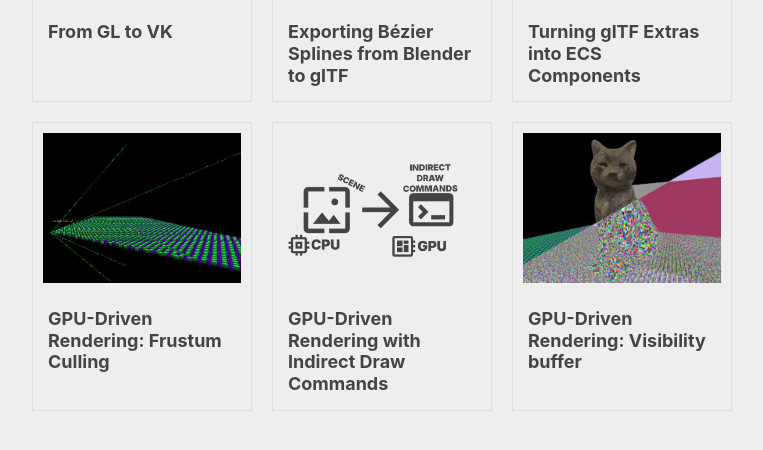
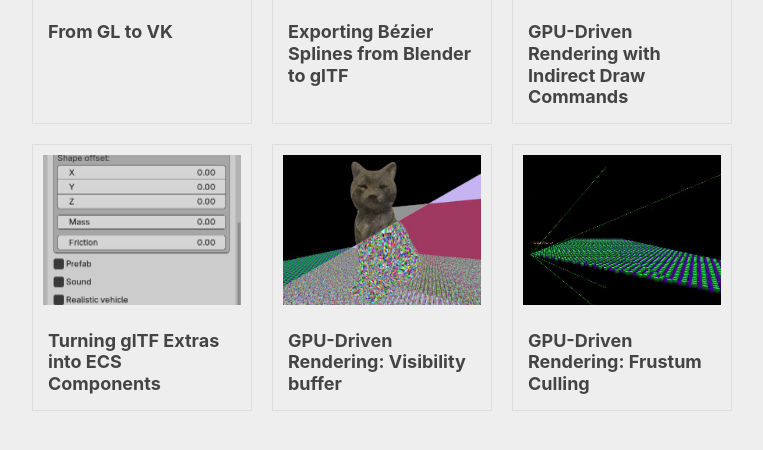
Before and after one commit to bakjedev/bakjedev.github.io, a Jekyll site: the page built from pages.md, in a window 1280 px wide, cut to the strip 306-756 px from the top of the page. Shown: the whole strip, without its empty margins (258-1021 px from the left). Built offline with Jekyll 4.4.1, drawn with Linux system fonts in a browser that asks for light colours.

Commit message:
add prios to related posts

```diff
--- a/_includes/related_posts.html
+++ b/_includes/related_posts.html
@@ -1,4 +1,5 @@
 <div class="post-grid">
+  {% assign items = site.pages | sort: "priority" %}
   {% for post in site.pages %}
     {% if post.project == include.project %}
       <a href="{{ post.url }}" class="post-card">
```
Also changed, not shown: _pages/gpu_driven.md (+2 -2 lines), _pages/visibility_buffer.md (+2 -2 lines).
